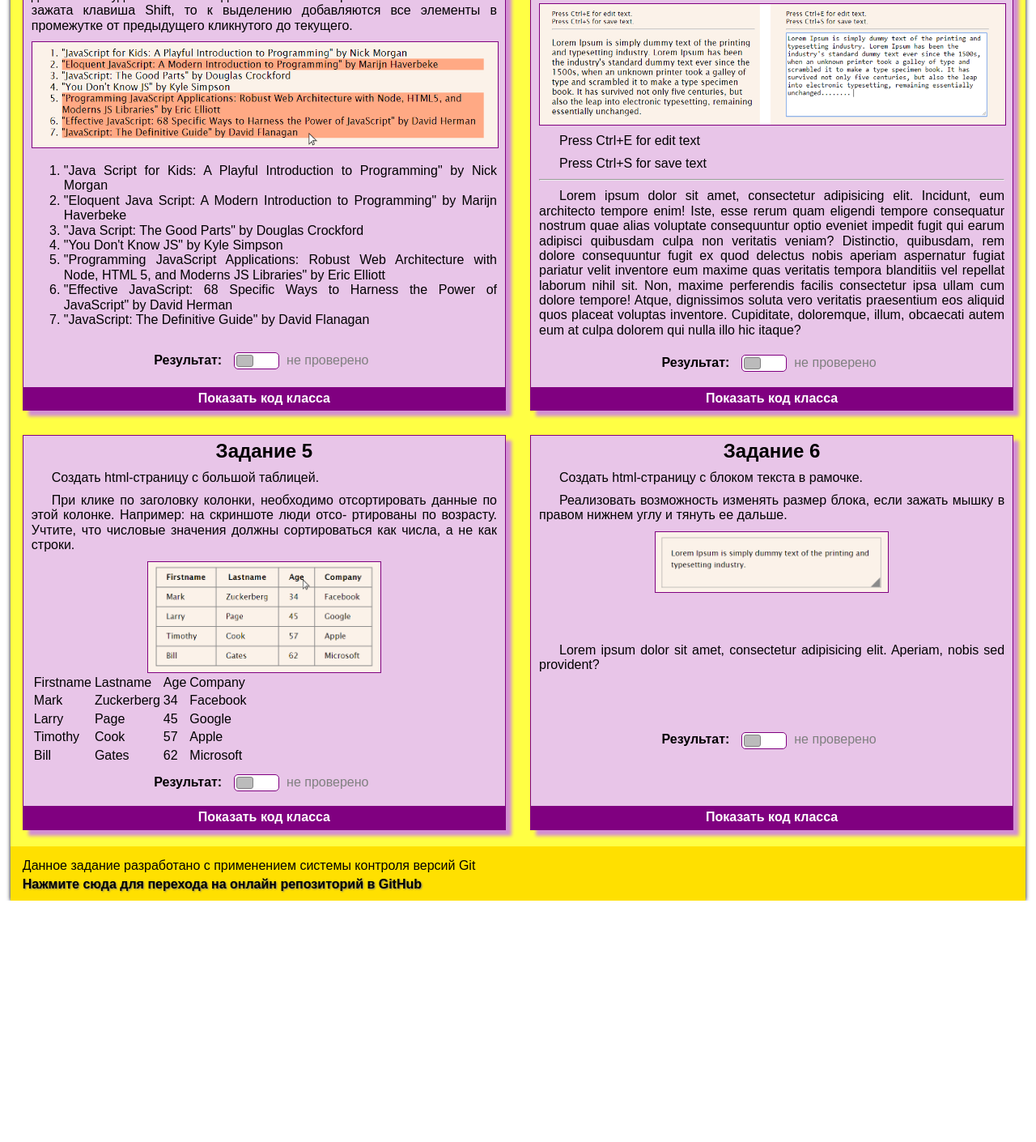
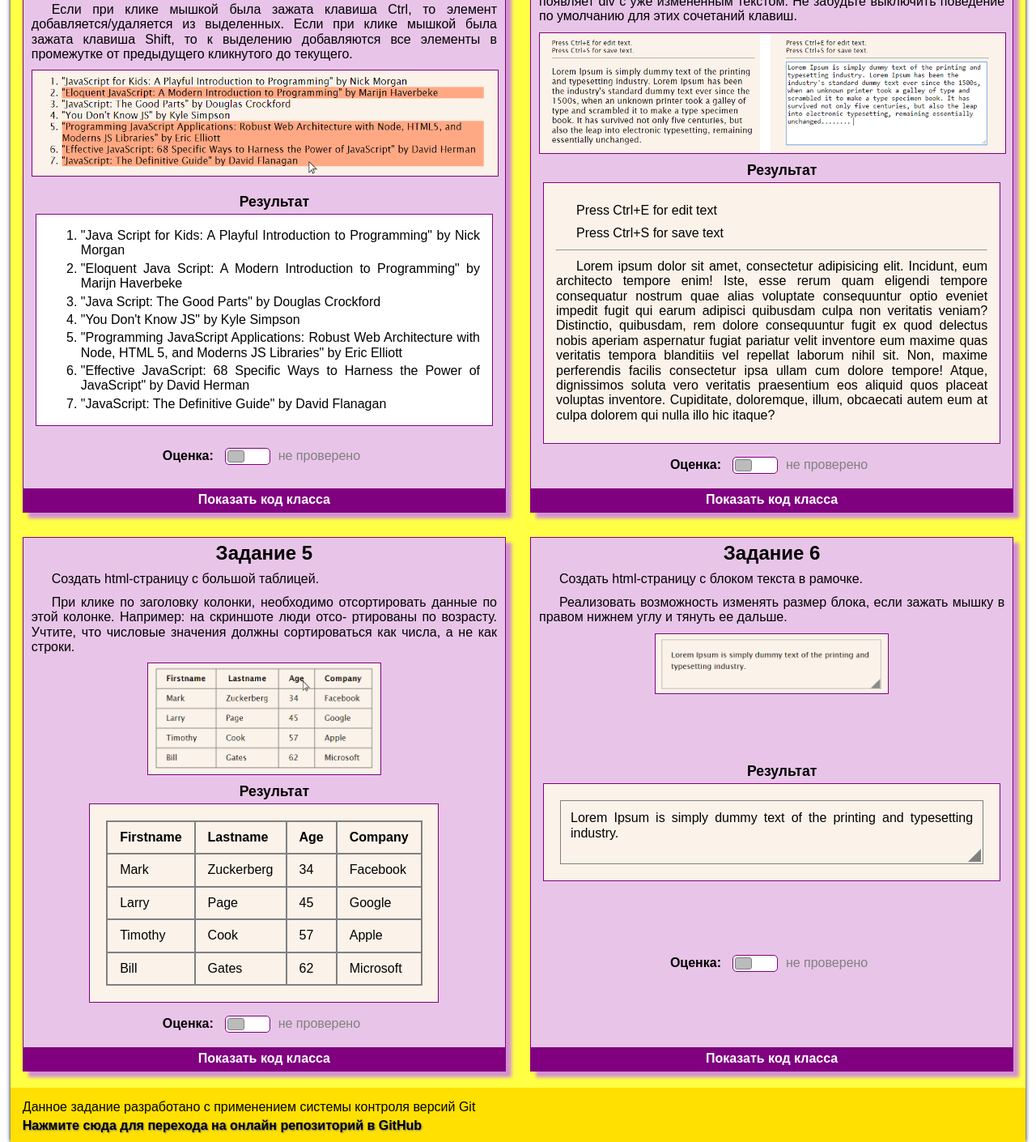
Before and after one commit to RogiVenarg/Education, a plain HTML site: page jsDZ11/index.html in a window 1280 px wide. Shown: the part 849-2259 px from the top of the page at 81% size. Before the commit the page ends 1961 px from the top, so only its background shows below. Drawn offline with Linux system fonts and the light colour scheme.

Commit message:
Сделал оболочку для ДЗ 11

```diff
--- a/jsDZ11/css/style.css
+++ b/jsDZ11/css/style.css
@@ -85,7 +85,15 @@ section.zadan {
 	text-indent: 25px;
 	padding: 0px 10px;
 }
-
+.forExampe h3{
+	text-align: center;
+	font-size: 1.1rem;
+	margin-top: 10px;
+	margin-bottom: 5px
+}
+h3.meLeft{
+	text-align: justify;
+}
 ul.exForZadan1>li{
 	list-style-type: circle;
 	margin: 7px 0px;
@@ -98,6 +106,75 @@ ul.exForZadan1 a{
 ul.exForZadan1 a:hover{color: #7f8ad9;}
 ul.exForZadan1 a.httpStyle{border-bottom: 1px #45119b dashed;}
 
+ul.exForZadan2 li>span:hover {font-weight: bold}
+ul.exForZadan2 li li li:hover {font-weight: bold}
+ul.exForZadan2 li {font-weight: normal}
+
+div.exForZadan3 {
+	background-color: white;
+	border: 1px solid purple;
+	padding: 15px;
+	margin: 5px;
+}
+div.exForZadan3 ol{margin: 0px;}
+div.exForZadan3 li{padding: 2px 0px;}
+div.exForZadan3 li:hover{background-color: #ffa984;} /* временно через ховер что-бы  запомнить цвет */
+
+div.exForZadan4{
+	background-color: #fbf2e9;
+	border: 1px solid purple;
+	padding: 15px;
+	margin: 5px;
+}
+div.exForZadan4 textarea{
+	border-color: #91b3eb;
+	border-radius: 4px;
+	width: 100%;
+	display: none;
+}
+div.exForZadan5{
+	background-color: #fbf2e9;
+	border: 1px solid purple;
+	padding: 15px;
+	margin: 5px auto;
+	width: 400px;
+}
+div.exForZadan5>table{
+	border-collapse: collapse;
+	margin: 5px auto;
+}
+div.exForZadan5>table td{
+	border: 2px solid gray;
+	padding: 10px 15px;
+}
+div.exForZadan5>table>thead td{font-weight: bold;}
+
+div.exForZadan6{
+	background-color: #fbf2e9;
+	border: 1px solid purple;
+	padding: 15px;
+	margin: 5px;
+}
+div.exForZadan6 div{
+	border: 1px solid gray;
+	padding: 2px;
+	margin: 5px;
+}
+div.exForZadan6 p{
+	text-indent: 0px;
+	margin: 10px;
+}
+div.exForZadan6 p+div{
+	box-sizing: border-box;
+	width: 0px;
+	height: 0px;
+	padding: 0px;
+	margin: 0px 0px 0px auto;
+	border-left: 15px solid #fbf2e9;
+	border-top: 1px solid #fbf2e9;
+	border-bottom: 15px solid gray;
+
+}
 .zadan div.forButton {
 	display: flex;
 	flex-flow: row wrap;
@@ -118,21 +195,6 @@ ul.exForZadan1 a.httpStyle{border-bottom: 1px #45119b dashed;}
 	z-index: -1;
 	opacity: 0;
 }
-/* .zadan button { */
-    /* font-size: 1.25rem; */
-    /* color: white; */
-    /* text-shadow: 1px 1px 2px var(--main-color3); */
-    /* text-indent: 0px; */
-    /* background-color: purple; */
-    /* padding: 5px 20px; */
-    /* margin: 5px 15px 5px 0px; */
-    /* border-style: none; */
-    /* border-radius: 5px; */
-/* } */
-/* .zadan button:hover{ */
-	/* text-shadow: none; */
-	/* filter: brightness(150%); */
-/* } */
 label{
 	display: inline-block;
 	text-indent: 0px;
@@ -142,7 +204,7 @@ label.rezults{
 }
 .zadan label.rezults::before{
 	display: inline-block;
-	content: 'Результат:';
+	content: 'Оценка:';
 	font-size: 16px;
 	font-weight: bold;
 	margin-right: 10px;
@@ -208,6 +270,7 @@ label.rezults{
 	color: red;
 	margin-right: 0px;
 }
+
 div.myCode {
 	position: relative;
 	padding: 0px !important;
--- a/jsDZ11/index.html
+++ b/jsDZ11/index.html
@@ -57,11 +57,12 @@
 				<img class="halfImg" src="img/для задания 1.png" alt="Образец задания 1">
 			</div>
 			<div class="forExampe">
+				<h3 class="meLeft">Результат</h3>
 				<ul class="exForZadan1">
 					<li><a class="httpStyle" href="index.html">index.html</a></li>
 					<li><a class="httpStyle" href="http://google.com">http://google.com</a></li>
-					<li><a href="http://itstep.org">http://itstep.org</a></li>
-					<li><a href="http://mystat.instep.org">http://mystat.instep.org</a></li>
+					<li><a href="http://itstep.org">https://itstep.org</a></li>
+					<li><a href="http://mystat.instep.org">https://mystat.instep.org</a></li>
 					<li><a href="/images/cat.img">/images/cat.img</a></li>
 					<li><a href="/local/path">/local/path</a></li>
 				</ul>
@@ -99,7 +100,8 @@
 				<img class="halfImg" src="img/для задания 2.png" alt="Образец задания 2">
 			</div>
 			<div class="forExampe">
-				<ul>
+				<h3 class="meLeft">Результат</h3>
+				<ul class="exForZadan2">
 					<li>
 						<span>This PC</span>
 						<ul>
@@ -165,7 +167,8 @@
 				<img src="img/для задания 3.png" alt="Образец задания 3">
 			</div>
 			<div class="forExampe">
-				<div>
+				<h3>Результат</h3>
+				<div class="exForZadan3">
 					<ol>
 						<li>"Java Script for Kids: A Playful Introduction to Programming" by Nick Morgan</li>
 						<li>"Eloquent Java Script: A Modern Introduction to Programming" by Marijn Haverbeke</li>
@@ -219,10 +222,12 @@
 				<img src="img/для задания 4.png" alt="Образец задания 4">
 			</div>
 			<div class="forExampe">
-				<div>
+				<h3>Результат</h3>
+				<div class="exForZadan4">
 					<p>Press Ctrl+E for edit text</p>
 					<p>Press Ctrl+S for save text</p>
 					<hr>
+					<div>
 						<p>
 							Lorem ipsum dolor sit amet, consectetur adipisicing elit. Incidunt, eum architecto
 							tempore enim! Iste, esse rerum quam eligendi tempore consequatur nostrum quae alias
@@ -234,6 +239,8 @@
 							veritatis praesentium eos aliquid quos placeat voluptas inventore. Cupiditate,
 							doloremque, illum, obcaecati autem eum at culpa dolorem qui nulla illo hic itaque?
 						 </p>
+					</div>
+					<textarea name="txtFieldZad4" cols="30" rows="10"></textarea>
 				</div>
 			</div>
 			<div class="forButton">
@@ -270,6 +277,8 @@
 				<img class="halfImg" src="img/для задания 5.png" alt="Образец задания 5">
 			</div>
 			<div class="forExampe">
+				<h3>Результат</h3>
+				<div class="exForZadan5">
 					<table>
 						<thead>
 							<tr>
@@ -307,6 +316,7 @@
 						</tbody>
 					</table>
 				</div>
+			</div>
 			<div class="forButton">
 				<!-- <button></button>  -->
 				<!--Нужно ли??? -->
@@ -339,12 +349,14 @@
 				<img class="halfImg" src="img/для задания 6.png" alt="Образец задания 6">
 			</div>
 			<div class="forExampe">
+				<h3>Результат</h3>
+				<div class="exForZadan6">
 					<div>
 						<p>
-						Lorem ipsum dolor sit amet, consectetur adipisicing elit. Aperiam, nobis sed
-						provident?
+							Lorem Ipsum is simply dummy text of the printing and typesetting industry.
 						</p>
 						<div></div>
+					</div>
 				</div>
 			</div>
 			<div class="forButton">
```
Also changed, not shown: jsDZ11/img/foto.bmp (deleted). Lines whose indentation alone changed are shown as unchanged.
